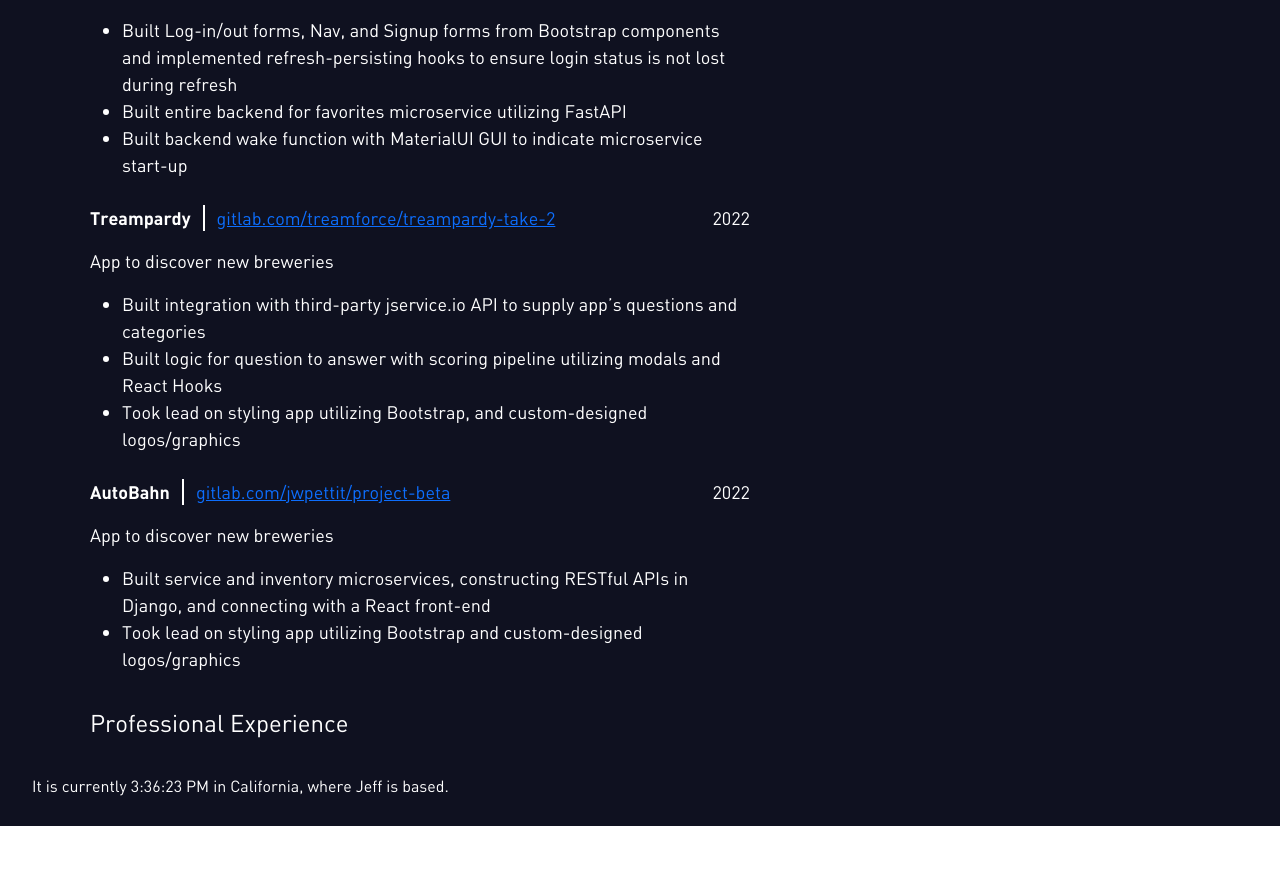
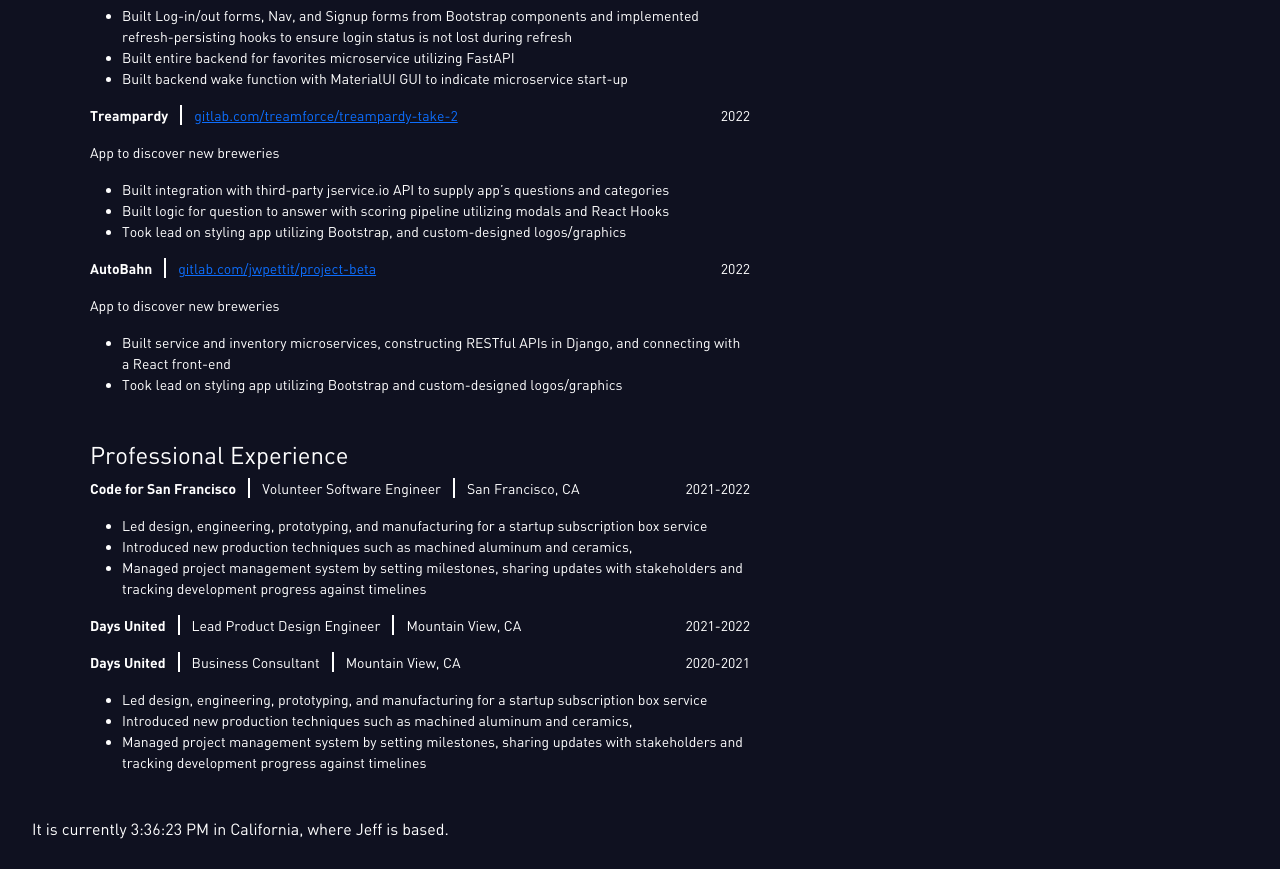
Before and after one commit to jwpettit/Portfolio-Website, a React (Create React App) app: page /about in a window 1280 px wide. Shown: the part 321-1190 px from the top of the page. Before the commit the page ends 1147 px from the top, so only its background shows below. Built offline with nearby package versions, Linux system fonts and the light colour scheme.

Commit message:
Adjusted resume text to be smaller

```diff
--- a/src/App.css
+++ b/src/App.css
@@ -96,7 +96,7 @@
     font-family: DIN-Regular;
     font-size: 30px;
     color: #FFFFFF;
-    margin-top: 20px;
+    margin-top: 30px;
 }
 
 .Body-Text {
@@ -337,7 +337,6 @@
 .Resume-Header-Container {
     display: flex;
     justify-content: space-between;
-    margin-top: 10px;
 }
 
 .Resume-Header-Title-Container {
@@ -346,8 +345,28 @@
 
 .Resume-Text-Divider {
     border-left: 2px solid #FFFFFF;
-    height: 26px;
+    height: 20px;
     margin-left: 12px;
     margin-right: 12px;
     justify-content: center;
 }
+
+.Resume-Body-Text {
+    font-family: DIN-Regular;
+    font-size: 14px;
+    color: #FFFFFF;
+    list-style: disc;
+}
+
+.Resume-Body-Text-Bold {
+    font-family: DIN-Bold;
+    font-size: 14px;
+    color: #FFFFFF;
+}
+
+.Resume-Body-Text-Right {
+    font-family: DIN-Regular;
+    justify-content: right;
+    font-size: 14px;
+    color: #FFFFFF;
+}
--- a/src/components/Resume.jsx
+++ b/src/components/Resume.jsx
@@ -19,11 +19,11 @@ export default function Resume() {
                     </div>
                     <div className="Resume-Header-Container">
                         <div className="Resume-Header-Title-Container">
-                            <div className="Body-Text-Bold">
+                            <div className="Resume-Body-Text-Bold">
                                 <p>BrewHop</p>
                             </div>
                             <div className="Resume-Text-Divider" />
-                            <div className="Body-Text">
+                            <div className="Resume-Body-Text">
                                 <a
                                     href="https://gitlab.com/brewhoppers/brew-hop"
                                     target="blank"
@@ -32,11 +32,11 @@ export default function Resume() {
                                 </a>
                             </div>
                         </div>
-                        <div className="Body-Text-Right">
+                        <div className="Resume-Body-Text-Right">
                             <p>2022</p>
                         </div>
                     </div>
-                    <div className="Body-Text">
+                    <div className="Resume-Body-Text">
                         <p>App to discover new breweries</p>
                         <ul>
                             <li>
@@ -57,11 +57,11 @@ export default function Resume() {
                     </div>
                     <div className="Resume-Header-Container">
                         <div className="Resume-Header-Title-Container">
-                            <div className="Body-Text-Bold">
+                            <div className="Resume-Body-Text-Bold">
                                 <p>Treampardy</p>
                             </div>
                             <div className="Resume-Text-Divider" />
-                            <div className="Body-Text">
+                            <div className="Resume-Body-Text">
                                 <a
                                     href="https://gitlab.com/treamforce/treampardy-take-2"
                                     target="blank"
@@ -70,11 +70,11 @@ export default function Resume() {
                                 </a>
                             </div>
                         </div>
-                        <div className="Body-Text-Right">
+                        <div className="Resume-Body-Text-Right">
                             <p>2022</p>
                         </div>
                     </div>
-                    <div className="Body-Text">
+                    <div className="Resume-Body-Text">
                         <p>App to discover new breweries</p>
                         <ul>
                             <li>
@@ -93,11 +93,11 @@ export default function Resume() {
                     </div>
                     <div className="Resume-Header-Container">
                         <div className="Resume-Header-Title-Container">
-                            <div className="Body-Text-Bold">
+                            <div className="Resume-Body-Text-Bold">
                                 <p>AutoBahn</p>
                             </div>
                             <div className="Resume-Text-Divider" />
-                            <div className="Body-Text">
+                            <div className="Resume-Body-Text">
                                 <a
                                     href="https://gitlab.com/jwpettit/project-beta"
                                     target="blank"
@@ -106,11 +106,11 @@ export default function Resume() {
                                 </a>
                             </div>
                         </div>
-                        <div className="Body-Text-Right">
+                        <div className="Resume-Body-Text-Right">
                             <p>2022</p>
                         </div>
                     </div>
-                    <div className="Body-Text">
+                    <div className="Resume-Body-Text">
                         <p>App to discover new breweries</p>
                         <ul>
                             <li>
@@ -128,6 +128,103 @@ export default function Resume() {
                     <div className="H4-Header">
                         <h4>Professional Experience</h4>
                     </div>
+
+                    <div className="Resume-Header-Container">
+                        <div className="Resume-Header-Title-Container">
+                            <div className="Resume-Body-Text-Bold">
+                                <p>Code for San Francisco</p>
+                            </div>
+                            <div className="Resume-Text-Divider" />
+                            <div className="Resume-Body-Text">
+                                <p>Volunteer Software Engineer</p>
+                            </div>
+                            <div className="Resume-Text-Divider" />
+                            <div className="Resume-Body-Text">
+                                <p>San Francisco, CA</p>
+                            </div>
+                        </div>
+                        <div className="Resume-Body-Text-Right">
+                            <p>2021-2022</p>
+                        </div>
+                    </div>
+
+                    <div className="Resume-Body-Text">
+                        <ul>
+                            <li>
+                                Led design, engineering, prototyping, and
+                                manufacturing for a startup subscription box
+                                service
+                            </li>
+                            <li>
+                                Introduced new production techniques such as
+                                machined aluminum and ceramics,
+                            </li>
+                            <li>
+                                Managed project management system by setting
+                                milestones, sharing updates with stakeholders
+                                and tracking development progress against
+                                timelines
+                            </li>
+                        </ul>
+                    </div>
+
+
+
+                    <div className="Resume-Header-Container">
+                        <div className="Resume-Header-Title-Container">
+                            <div className="Resume-Body-Text-Bold">
+                                <p>Days United</p>
+                            </div>
+                            <div className="Resume-Text-Divider" />
+                            <div className="Resume-Body-Text">
+                                <p>Lead Product Design Engineer</p>
+                            </div>
+                            <div className="Resume-Text-Divider" />
+                            <div className="Resume-Body-Text">
+                                <p>Mountain View, CA</p>
+                            </div>
+                        </div>
+                        <div className="Resume-Body-Text-Right">
+                            <p>2021-2022</p>
+                        </div>
+                    </div>
+                    <div className="Resume-Header-Container">
+                        <div className="Resume-Header-Title-Container">
+                            <div className="Resume-Body-Text-Bold">
+                                <p>Days United</p>
+                            </div>
+                            <div className="Resume-Text-Divider" />
+                            <div className="Resume-Body-Text">
+                                <p>Business Consultant</p>
+                            </div>
+                            <div className="Resume-Text-Divider" />
+                            <div className="Resume-Body-Text">
+                                <p>Mountain View, CA</p>
+                            </div>
+                        </div>
+                        <div className="Resume-Body-Text-Right">
+                            <p>2020-2021</p>
+                        </div>
+                    </div>
+                    <div className="Resume-Body-Text">
+                        <ul>
+                            <li>
+                                Led design, engineering, prototyping, and
+                                manufacturing for a startup subscription box
+                                service
+                            </li>
+                            <li>
+                                Introduced new production techniques such as
+                                machined aluminum and ceramics,
+                            </li>
+                            <li>
+                                Managed project management system by setting
+                                milestones, sharing updates with stakeholders
+                                and tracking development progress against
+                                timelines
+                            </li>
+                        </ul>
+                    </div>
                 </div>
 
                 <div className="Resume-Secondary-Column">
```
